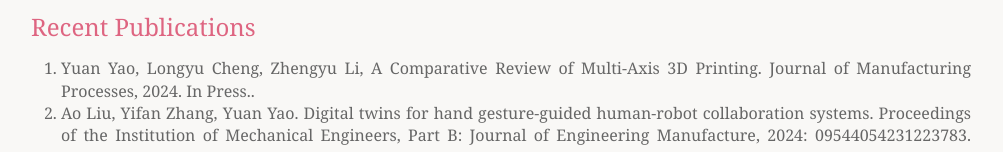
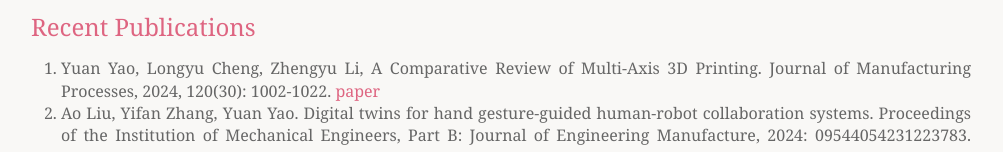
Before and after one commit to fly2mars/fly2mars.github.io, a plain HTML site: page index.html in a window 1280 px wide. Shown: the part 1580-1732 px from the top of the page, without its empty margins (209-1212 px from the left). Drawn offline with Linux system fonts and the light colour scheme; a script that the page names is missing.

Commit message:
Add review paper link

```diff
--- a/index.html
+++ b/index.html
@@ -829,7 +829,7 @@ header, .context-menu, .megamenu-content, footer{
 <h3 id='recent-publications'><span>Recent Publications</span></h3>
 
 <ol style="text-align:justify; text-justify:inter-ideograph;">
-<li>Yuan Yao, Longyu Cheng, Zhengyu Li, A Comparative Review of Multi-Axis 3D Printing. Journal of Manufacturing Processes, 2024. In Press..</li>
+<li>Yuan Yao, Longyu Cheng, Zhengyu Li, A Comparative Review of Multi-Axis 3D Printing. Journal of Manufacturing Processes, 2024, 120(30): 1002-1022. <a href="https://authors.elsevier.com/a/1j3U75R78jC-HG">paper</a> </li>
 <li>Ao Liu, Yifan Zhang, Yuan Yao. Digital twins for hand gesture-guided human-robot collaboration systems. Proceedings of the Institution of Mechanical Engineers, Part B: Journal of Engineering Manufacture, 2024: 09544054231223783.  <a href="https://journals.sagepub.com/doi/abs/10.1177/09544054231223783">paper</a></li>
 <li>Jinxiu Yang, Yingxin Ma, Ling Chen, Lijing Zhang, Huanxiao Wu, Yuan Yao, An adaptive matrix material extrusion optimization model for in situ impregnated continuous fiber-reinforced 3D printing, The International Journal of Advanced Manufacturing Technology, 2023, 129:1527–1545. <a href="https://link.springer.com/article/10.1007/s00170-023-12284-2?utm_source=xmol&utm_medium=affiliate&utm_content=meta&utm_campaign=DDCN_1_GL01_metadata">paper</a></li>
 <li>Yingxin Ma, Jinxiu Yang, Hang Zhang, Yuan Yao, Beishui Liao, Global Continuous Toolpath Planning with Controllable Local Directions. Computer-aided Design, 2023，164, 1035932023.  <a href="https://www.sciencedirect.com/science/article/abs/pii/S0010448523001252">paper</a>. </li>
```
